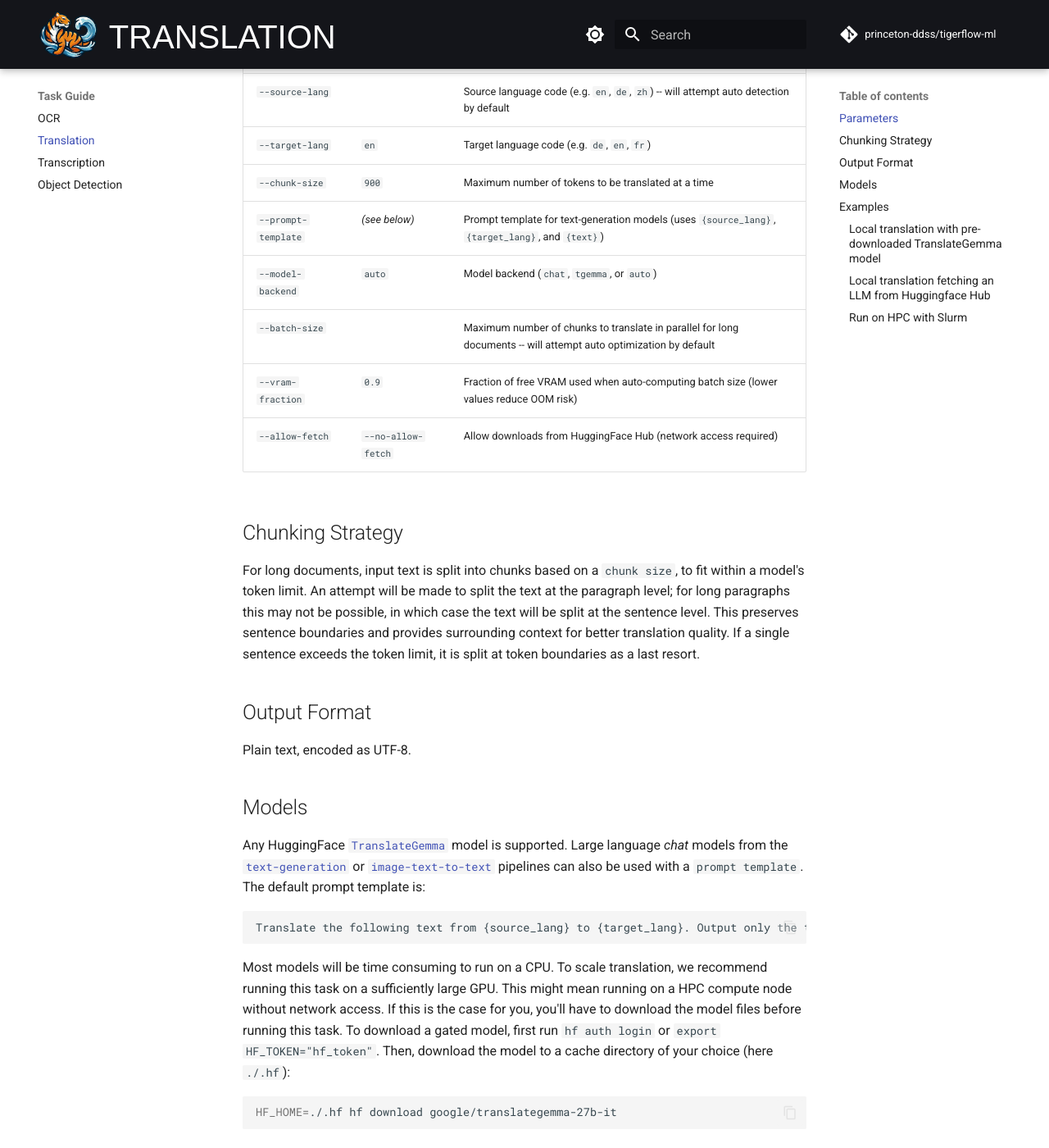
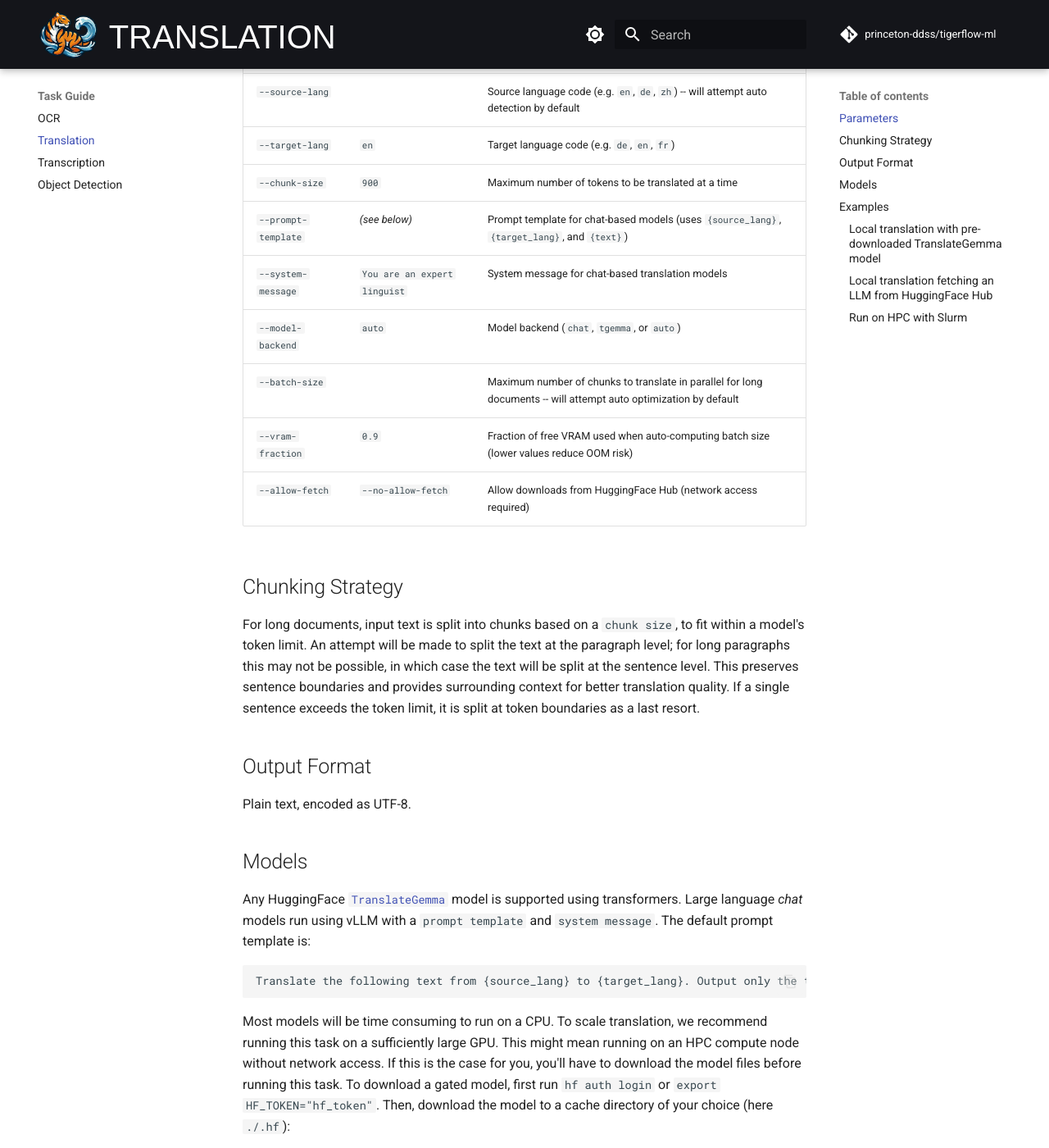
Before and after one commit to princeton-ddss/tigerflow-ml, an MkDocs documentation site: the page built from docs/mkdocs/tasks/translate.md, in a window 1280 px wide and 1400 px high, scrolled down 489 px. Shown: the whole window at 82% size. Built offline with MkDocs 1.6.1 and Material for MkDocs 9.7.7, drawn with Linux system fonts in a browser that asks for light colours; some web fonts are replaced; comment, search, counter and statistics services are not loaded; the version menu is left out; some of the changed text lies outside the part shown.

Commit message:
docs: update docs/help message

````diff
--- a/docs/mkdocs/tasks/translate.md
+++ b/docs/mkdocs/tasks/translate.md
@@ -13,7 +13,8 @@ Translate text documents using HuggingFace [TranslateGemma](https://huggingface.
 | `--source-lang`     |                          | Source language code (e.g. `en`, `de`, `zh`) -- will attempt auto detection by default   |
 | `--target-lang`     | `en`                     | Target language code (e.g. `de`, `en`, `fr`)                                             |
 | `--chunk-size`      | `900`                    | Maximum number of tokens to be translated at a time                                      |
-| `--prompt-template` | *(see below)*            | Prompt template for text-generation models (uses `{source_lang}`, `{target_lang}`, and `{text}`)    |
+| `--prompt-template` | *(see below)*            | Prompt template for chat-based models (uses `{source_lang}`, `{target_lang}`, and `{text}`)    |
+| `--system-message`  | `You are an expert linguist` | System message for chat-based translation models                                    |
 | `--model-backend`   | `auto`                   | Model backend (`chat`, `tgemma`, or `auto`)                                              |
 | `--batch-size`      |                          | Maximum number of chunks to translate in parallel for long documents -- will attempt auto optimization by default |
 | `--vram-fraction`   | `0.9`                    | Fraction of free VRAM used when auto-computing batch size (lower values reduce OOM risk) |
@@ -30,13 +31,13 @@ Plain text, encoded as UTF-8.
 
 ## Models
 
-Any HuggingFace [`TranslateGemma`](https://huggingface.co/collections/google/translategemma) model is supported. Large language _chat_ models from the [`text-generation`](https://huggingface.co/models?pipeline_tag=text-generation) or [`image-text-to-text`](https://huggingface.co/models?pipeline_tag=image-text-to-text) pipelines can also be used with a `prompt template`. The default prompt template is:
+Any HuggingFace [`TranslateGemma`](https://huggingface.co/collections/google/translategemma) model is supported using transformers. Large language _chat_ models run using vLLM with a `prompt template` and `system message`. The default prompt template is:
 
 ```text
-Translate the following text from {source_lang} to {target_lang}. Output only the translated text, nothing else. Text: {text}"
+Translate the following text from {source_lang} to {target_lang}. Output only the translated text, nothing else. Text: {text}
 ```
 
-Most models will be time consuming to run on a CPU. To scale translation, we recommend running this task on a sufficiently large GPU. This might mean running on a HPC compute node without network access. If this is the case for you, you'll have to download the model files before running this task. To download a gated model, first run `hf auth login` or `export HF_TOKEN="hf_token"`. Then, download the model to a cache directory of your choice (here `./.hf`):
+Most models will be time consuming to run on a CPU. To scale translation, we recommend running this task on a sufficiently large GPU. This might mean running on an HPC compute node without network access. If this is the case for you, you'll have to download the model files before running this task. To download a gated model, first run `hf auth login` or `export HF_TOKEN="hf_token"`. Then, download the model to a cache directory of your choice (here `./.hf`):
 
 ```bash
 HF_HOME=./.hf hf download google/translategemma-27b-it
@@ -85,7 +86,7 @@ Run with the command: `tigerflow run config.yaml ./input/ ./output/`.*
 *This task can also be run from the command line with the command: `python -m tigerflow_ml.text.translate.local --input-dir ./input/ --input-ext .txt --output-dir ./output/ --output-ext .txt --model google/translategemma-4b-it --cache-dir /path/to/.hf/hub/ --target-lang de`
 
 
-### Local translation fetching an LLM from Huggingface Hub
+### Local translation fetching an LLM from HuggingFace Hub
 
 Uses `google/gemma-3-4b-it` (an image-text-to-text chat model) to translate a short Chinese text to English locally with network access.
 
````
Also changed, not shown: src/tigerflow_ml/text/translate/README.md, 1 other file.
